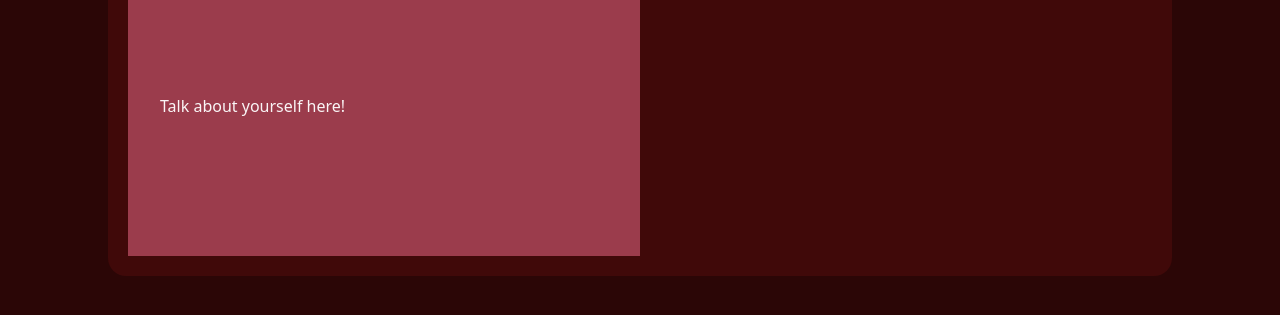
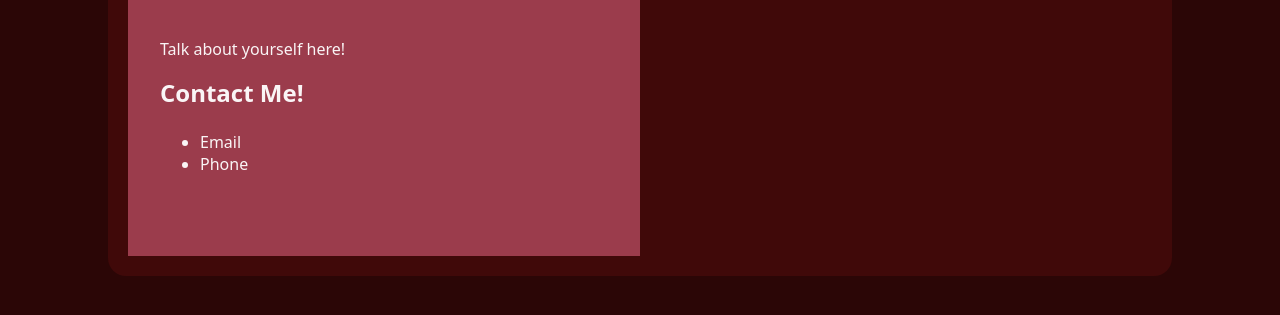
Before and after one commit to megandanh/weecs_portfolio, a plain HTML site: page about.html in a window 1280 px wide. Shown: the part 303-618 px from the top of the page. Drawn offline with Linux system fonts and the light colour scheme.

Commit message:
Changed js

```diff
--- a/about.html
+++ b/about.html
@@ -37,9 +37,13 @@
       <h3>I'm (your name).</h3>
       <div class="project-container">
                 <div class="project-text">
-                <p>
-                   Talk about yourself here!
-                </p>
+                <p>Talk about yourself here!</p>
+                <h2>Contact Me!</h2>
+                <ul>
+                <!-- Fill in your stuff -->
+                <li>Email</li>
+                <li>Phone</li>
+                </ul>
                 </div>
 
                 <div class="project-image">
```
Also changed, not shown: 2 other files.
